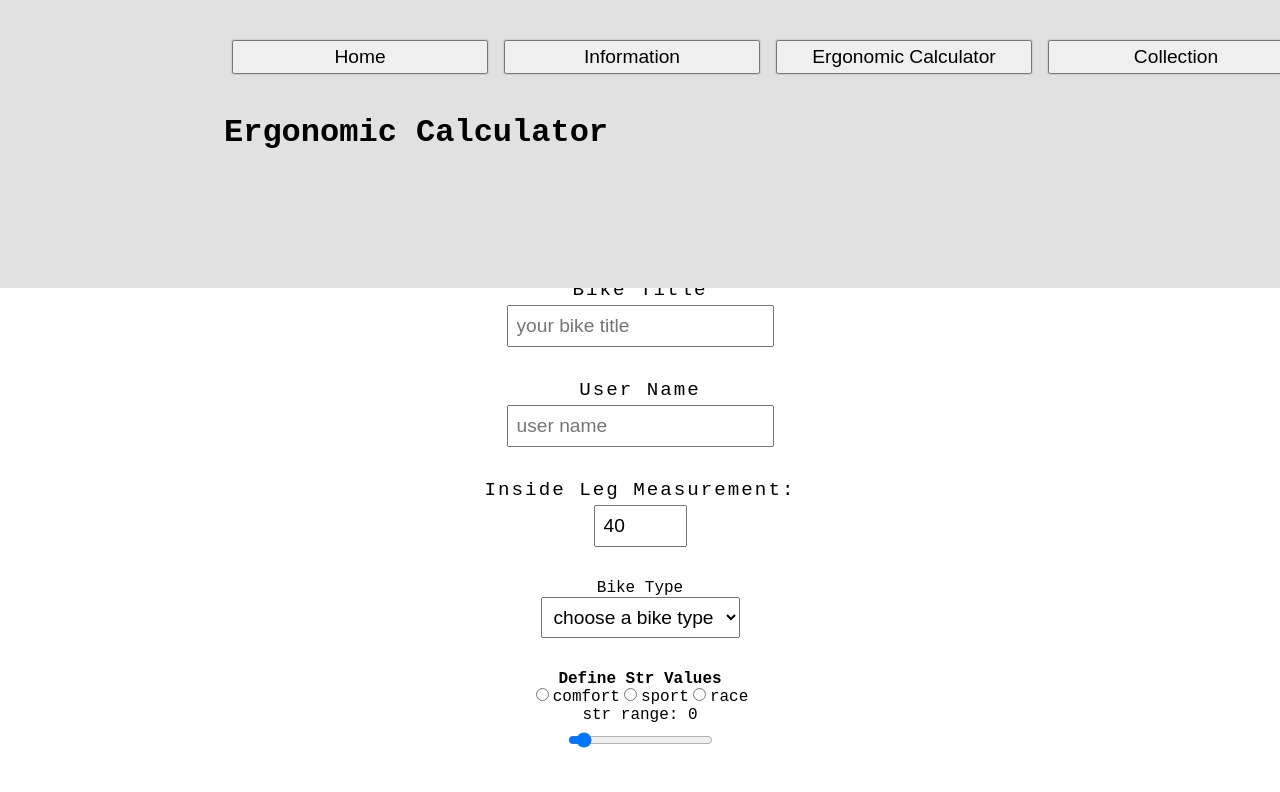
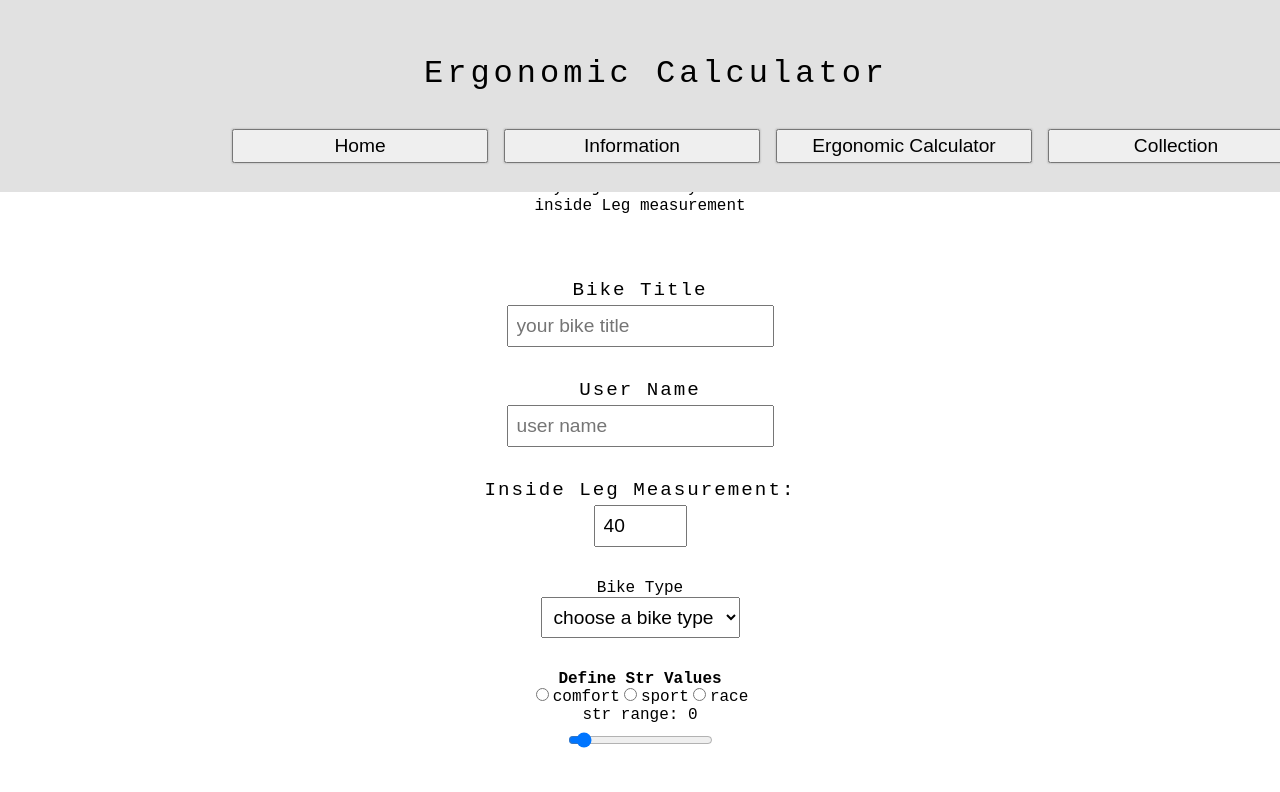
Before and after one commit to thisKonrad/bike_geometry, a Next.js app: page /calculator_ergo in a window 1280 px wide. Shown: the top 792 px of the page. Built offline with nearby package versions, Linux system fonts and the light colour scheme.

Commit message:
navbar and searchbar style to header style module

```diff
--- a/components/CollectionSearchBar/index.jsx
+++ b/components/CollectionSearchBar/index.jsx
@@ -45,18 +45,18 @@ export default function CollectionSearchBar({show}){
         updateSelectType('')
     }
 
+
 return (<section className={HeaderStyle.searchbar_wrap}>
-    <ul>
-        <li className={HeaderStyle.list_001}>
+    <div className={HeaderStyle.list_001}>
         <button className={HeaderStyle.search_reset}
         onClick={resetSearch}>
             reset
         </button>
-        </li>
-        <li className={HeaderStyle.search_list_002}>
+    </div>
+    <div className={HeaderStyle.search_list_002}>
         <div>
             <label>
-                <p>search by user</p>
+        search by user
             <input
             type='text'
             placeholder='user search'
@@ -66,11 +66,11 @@ return (<section className={HeaderStyle.searchbar_wrap}>
             </input>
             </label>
         </div>
-        </li>
-        <li className={HeaderStyle.search_list_003}>
+    </div>
+    <div className={HeaderStyle.search_list_003}>
         <div>
             <label>
-                <p>select by Type</p>
+            select by Type
             <select
             value={selectType}
             onChange={(e)=> selectByType(e)}
@@ -83,11 +83,11 @@ return (<section className={HeaderStyle.searchbar_wrap}>
         </select>
         </label>
     </div>
-        </li>
-        <li className={HeaderStyle.search_list_004}>
+    </div>
+    <div className={HeaderStyle.search_list_004}>
          <div>
             <label>
-                <p>Search by Frame Size</p>
+            search by frame size
             <input
             type='number'
             placeholder='frame size search'
@@ -99,7 +99,6 @@ return (<section className={HeaderStyle.searchbar_wrap}>
             </input>
             </label>
         </div>
-        </li>
-    </ul>
+    </div>
 </section>)
 }
--- a/components/Header/index.jsx
+++ b/components/Header/index.jsx
@@ -9,8 +9,11 @@ export default function Header ({currentPageTitle}) {
 
 
 return (<>
-    <header className={HeaderStyle.header}>
+ <header className={HeaderStyle.header}>
+    <section className={HeaderStyle.header_content_wrap}>
+    <div>
     <h1 className={HeaderStyle.title}>{currentPageTitle}</h1>
+    </div>
     <div>
     <NavBar/>
     </div>
@@ -19,6 +22,7 @@ return (<>
     show={ currentPageTitle === 'Collection'}
     />
     </div>
-    </header>
+    </section>
+</header>
 </>)
 };
--- a/styles/HeaderStyle.module.css
+++ b/styles/HeaderStyle.module.css
@@ -4,74 +4,74 @@
     position: fixed;
     width: 100%;
     top: 0;
-    display: grid;
-    grid-template-columns: repeat(6, 1fr);
-    grid-template-rows: 0.5fr 1fr 1fr 0.5fr;
     gap: 1rem;
-    height: 18rem;
-    gap: 2rem;
+    height: 12rem;
     /* top | right | bottom | left */
     padding: 2rem 12rem 1rem 14rem;
     background-color: var(--headerColor);
 }
 
-.title{grid-area: 2/1/2/5}
+.header_content_wrap{
+    display: flex;
+    justify-content:space-around;
+    align-items: center;
+    flex-wrap: wrap;
+    height: 10rem;
+    width: 100%;
+}
+
+.title{
+    font-size: 2rem;
+    font-weight: lighter;
+    letter-spacing: 4px;
+    display: inline-block;
+    margin: 1rem;
+}
+
 
 /* :::: NavBar Style :::: */
 .navbar_wrap{
-    grid-area: 1/1/1/6;
-    display: grid;
-    grid-template-columns: 1fr 1fr 1fr 1fr;
-    grid-template-rows: 1fr;
+    grid-area: 1/1/1/4;
+    display: flex;
+    justify-content: center;
+    width: 100%;
+
 }
-.link_001{
-    grid-area: 1/1/2/2;
+.nav_link_001{
     list-style: none;
 }
-.link_002{
-    grid-area: 1/2/1/3;
+.nav_link_002{
     list-style: none;
 }
-.link_003{
-    grid-area: 1/3/1/4;
+.nav_link_003{
     list-style: none;
 }
-.link_004{
-    grid-area: 1/4/1/5;
+.nav_link_004{
     list-style: none;
 }
 
 /* :::: searchbar styles :::: */
 .searchbar_wrap{
-    grid-area: 2/1/2/5;
-    position: relative;
-    display:grid;
-    grid-template-columns: 1fr 1fr 1fr 1fr;
-    grid-template-rows: 1fr;
-    gap: 1rem;
+    display: flex;
+    justify-content:center;
+    width: 100%;
 }
 
-.list_001{
-    grid-area: 1/1/1/1;
-    list-style: none;
+.search_list_001{
+    display: inline-block;
     margin: 1rem;
     font-size: 1.2rem;
 }
-.list_002{
-    grid-area: 1/2/1/2;
-    list-style: none;
+.search_list_002{
+
     margin: 1rem;
     font-size: 1.2rem;
 }
-.list_003{
-    grid-area: 1/3/1/3;
-    list-style: none;
+.search_list_003{
     margin: 1rem;
     font-size: 1.2rem;
 }
-.list_004{
-    grid-area: 1/4/1/4;
-    list-style: none;
+.search_list_004{
     margin: 1rem;
     font-size: 1.2rem;
 }
```
Lines whose indentation alone changed are shown as unchanged.
